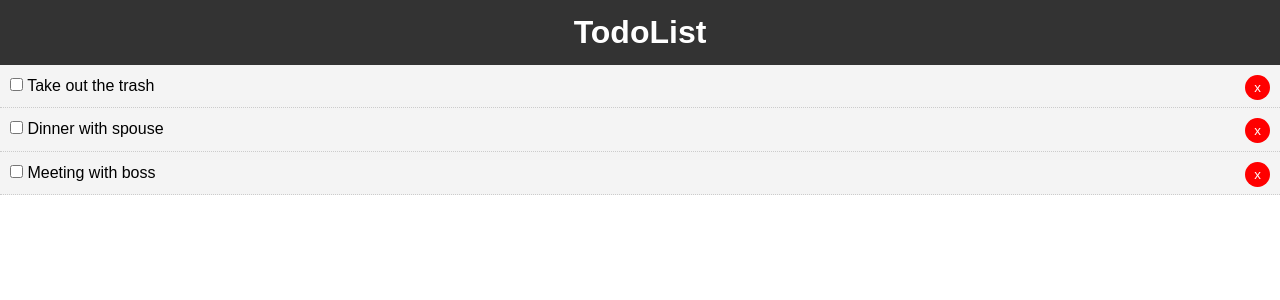
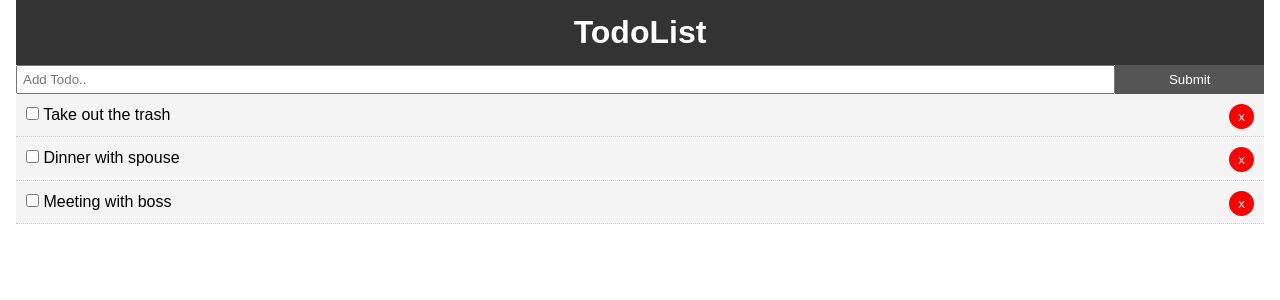
Before and after one commit to marykasp/react-simple-todo, a React (Create React App) app: page / in a window 1280 px wide. Shown: the top 300 px of the page. Built offline with nearby package versions, Linux system fonts and the light colour scheme.

Commit message:
addTodo method to form

```diff
--- a/src/App.css
+++ b/src/App.css
@@ -13,3 +13,20 @@
   color: #333;
   text-decoration: none;
 }
+
+.container {
+  padding: 0 1rem;
+}
+
+.btn {
+  display: inline-block;
+  border: none;
+  background: #555;
+  color: #fff;
+  padding: 7px 20px;
+  cursor: pointer;
+}
+
+.btn:hover {
+  background: #666;
+}
--- a/src/App.js
+++ b/src/App.js
@@ -2,6 +2,7 @@
 import Header from './components/layout/Header';
 import './App.css';
 import Todos from './components/Todos'
+import AddTodo from './components/AddTodo'
 
 
 
@@ -44,12 +45,26 @@
         todo.id !== id)] });
     }
 
+    // Add Todo
+    addTodo = (title) => {
+        const newTodo = {
+          id: 4,
+          title: title,
+          completed: false
+        }
+        // spread operator makes a copy
+        this.setState({todos: [...this.state.todos, newTodo]})
+    }
+
     render() {
       // console.log(this.state.todos)
       return (
         <div className="App">
-          <Header />
-          <Todos todos={this.state.todos} markComplete={this.markComplete} delTodo={this.delTodo}/>
+          <div className="container">
+              <Header />
+              <AddTodo addTodo={this.addTodo}/>
+              <Todos todos={this.state.todos} markComplete={this.markComplete} delTodo={this.delTodo}/>
+          </div>
         </div>
       )
     }
--- /dev/null
+++ b/src/components/AddTodo.js
@@ -0,0 +1,42 @@
+import React from 'react';
+
+
+class AddTodo extends React.Component {
+    state = {
+        title: ''
+    }
+
+    // Component state
+    onChange = (e) => this.setState({ [e.target.name]: e.target.value });
+
+    onSubmit = (e) => {
+        e.preventDefault();
+
+        this.props.addTodo(this.state.title);
+        this.setState({ title: ''});
+
+    }
+
+    render() {
+        return (
+            <form onSubmit={this.onSubmit} style={{ display: 'flex' }}>
+                <input
+                    type="text"
+                    name="title"
+                    style={{ flex: '10', padding: '5px' }}
+                    placeholder="Add Todo.."
+                    value={this.state.title}
+                    onChange={this.onChange}
+                />
+                <input
+                    type="submit"
+                    value="Submit"
+                    className="btn"
+                    style={{flex: '1'}}
+                 />
+            </form>
+        )
+    }
+}
+
+export default AddTodo;
```
